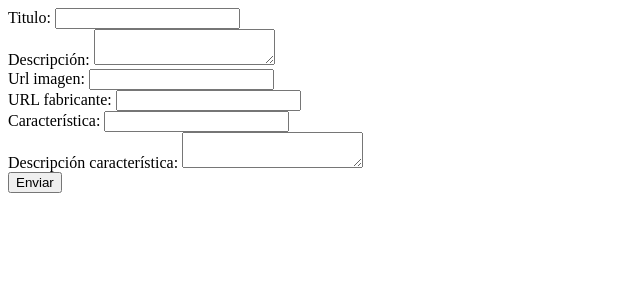
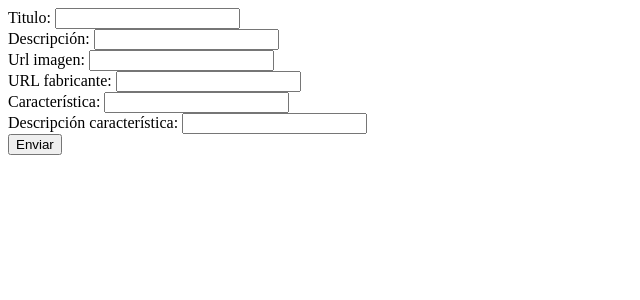
Before and after one commit to agustinruatta/marketplace_tecnicatura_2026, a Vue app: page /alta in a window 1280 px wide. Shown: the top 300 px of the page, without its empty margins (0-640 px from the left). Built offline with nearby package versions, Linux system fonts and the light colour scheme.

Commit message:
Agregada validación

```diff
--- a/package.json
+++ b/package.json
@@ -14,8 +14,10 @@
   },
   "dependencies": {
     "pinia": "^3.0.4",
+    "vee-validate": "^4.15.1",
     "vue": "^3.5.32",
-    "vue-router": "^5.0.4"
+    "vue-router": "^5.0.4",
+    "yup": "^1.7.1"
   },
   "devDependencies": {
     "@eslint/js": "^10.0.1",
--- a/src/views/AltaNotebookView.vue
+++ b/src/views/AltaNotebookView.vue
@@ -1,5 +1,7 @@
 <script setup>
 import {ref} from "vue";
+import * as yup from "yup";
+import {Form, Field, ErrorMessage} from "vee-validate";
 
 let title = ref("");
 let description = ref("");
@@ -8,9 +10,16 @@ let factoryUrl = ref("");
 let featureName = ref("");
 let featureDescription = ref("");
 
-async function llamarApi(event) {
-  event.preventDefault();
+let schema = yup.object({
+  title: yup.string().max(100).required("Título obligatorio"),
+  description: yup.string().max(1000).required("Description obligatoria"),
+  imageUrl: yup.string().url().required("URL requerida"),
+  factoryUrl: yup.string().url().required("URL requerida"),
+  featureName: yup.string().required("Nombre obligatori0"),
+  featureDescription: yup.string().required("Descripción obligatoria"),
+})
 
+async function llamarApi() {
   let data = {
     title: title.value,
     description: description.value,
@@ -41,33 +50,39 @@ async function llamarApi(event) {
 </script>
 
 <template>
-  <form id="formulario-alta-notebook" @submit="llamarApi">
+  <Form id="formulario-alta-notebook" @submit="llamarApi" :validation-schema="schema">
     <label>
-      Titulo: <input type="text" name="titulo" id="input-titulo" v-model="title" />
+      Titulo: <Field type="text" name="title" id="input-titulo" v-model="title" />
+      <ErrorMessage name="title" />
     </label>
 
     <label>
-      Descripción: <textarea name="descripcion" id="input-descripcion" v-model="description"></textarea>
+      Descripción: <Field name="description" id="input-descripcion" v-model="description" />
+      <ErrorMessage name="description" />
     </label>
 
     <label>
-      Url imagen: <input type="text" name="url-imagen" id="input-url-imagen" v-model="imageUrl">
+      Url imagen: <Field type="text" name="imageUrl" id="input-url-imagen" v-model="imageUrl" />
+      <ErrorMessage name="imageUrl" />
     </label>
 
     <label>
-      URL fabricante: <input type="text" name="url-fabricante" id="input-url-fabricante" v-model="factoryUrl">
+      URL fabricante: <Field type="text" name="factoryUrl" id="input-url-fabricante" v-model="factoryUrl" />
+      <ErrorMessage name="factoryUrl" />
     </label>
 
     <label>
-      Característica: <input type="text" name="caracteristica" id="input-caracteristica" v-model="featureName">
+      Característica: <Field type="text" name="featureName" id="input-caracteristica" v-model="featureName" />
+      <ErrorMessage name="featureName" />
     </label>
 
     <label>
-      Descripción característica: <textarea name="descripcion" id="input-descripcion-caraterística" v-model="featureDescription"></textarea>
+      Descripción característica: <Field name="featureDescription" id="input-descripcion-caraterística" v-model="featureDescription" />
+      <ErrorMessage name="featureDescription" />
     </label>
 
-    <input type="submit" value="Enviar">
-  </form>
+    <Field type="submit" value="Enviar" name="submit" />
+  </Form>
 </template>
 
 <style scoped>
```
Also changed, not shown: 1 other file (tests, documents, lock files or other folders).
